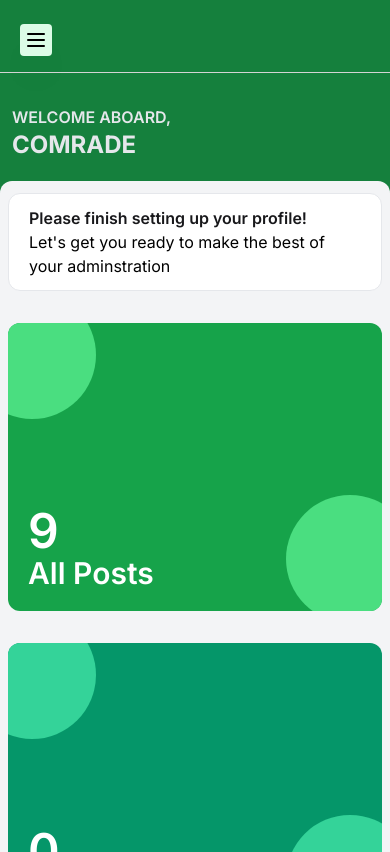
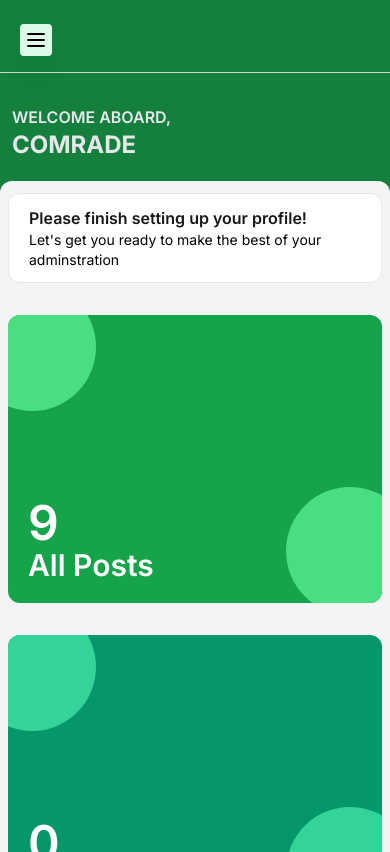
Before and after one commit to NureniJamiu/amatech-lasu, a Next.js app: page /dashboard in a window 390 px wide. Built offline with nearby package versions, Linux system fonts and the light colour scheme; no server answers.

Commit message:
fix page for mobile

```diff
--- a/app/(dashboard)/dashboard/page.tsx
+++ b/app/(dashboard)/dashboard/page.tsx
@@ -16,7 +16,7 @@ const DashboardLandingPage = () => {
                             <p className="font-semibold text-zinc-900">
                                 Please finish setting up your profile!
                             </p>
-                            <p className="">
+                            <p className="text-sm">
                                 Let{"'"}s get you ready to make the best of your adminstration
                             </p>
                         </div>
```
